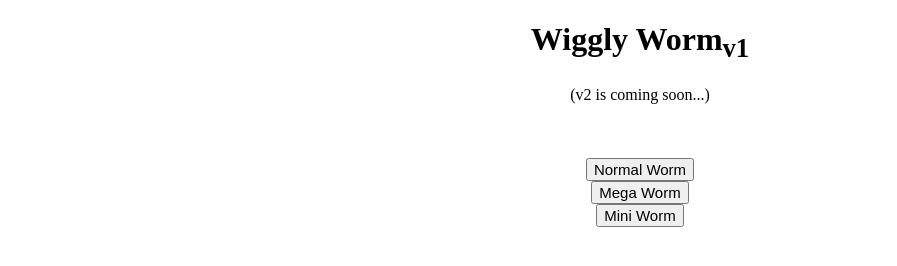
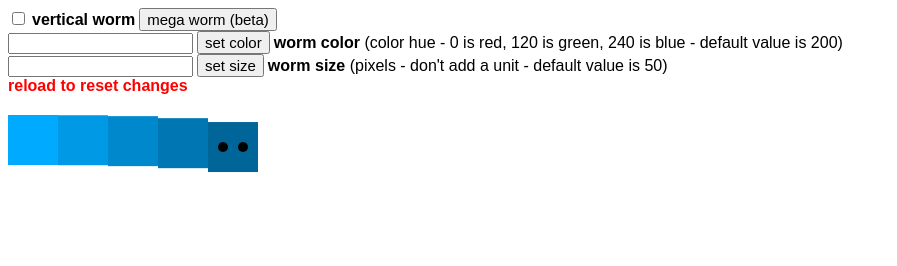
Before and after one commit to Arq091/wiggly-worm, a plain HTML site: page index.html in a window 1280 px wide. Shown: the whole page, without its empty margins (0-897 px from the left). Drawn offline with Linux system fonts and the light colour scheme.

```diff
--- a/index.html
+++ b/index.html
@@ -6,16 +6,40 @@
     <meta name="viewport" content="width=device-width, initial-scale=1.0">
     <link rel="stylesheet" href="style.css">
     <script src="app.js" defer></script>
-    <title>Wiggly Worm v1</title>
+    <title>Document</title>
 </head>
 <body>
-    <center>
-        <h1>Wiggly Worm<sub>v1</sub></h1>
-        <div class="note">(v2 is coming soon...)</div>
-        <br><br><br>
-        <button onclick="normalworm()">Normal Worm</button><br>
-        <button onclick="megaworm()">Mega Worm</button><br>
-        <button onclick="miniworm()">Mini Worm</button><br>
-    </center>
+    <div id="container">
+        <div class="menu">
+            <div>
+                <input type="checkbox" name="checkbox" id="checkbox" onclick="vertical()">
+                <label for="checkbox" style="user-select: none;"><strong>vertical worm</strong></label>
+                <button onclick="megaworm()">mega worm (beta)</button>
+            </div>
+            <div>
+                <input type="text" name="clr" id="clr">
+                <button onclick="setcolor()">set color</button>
+                <label><strong>worm color</strong> (color hue - 0 is red, 120 is green, 240 is blue - default value is 200)</label>
+            </div>
+            <div>
+                <input type="text" name="sz" id="sz">
+                <button onclick="setsize()">set size</button>
+                <label><strong>worm size</strong> (pixels - don't add a unit - default value is 50)</label>
+            </div>
+            <div>
+                <label class="warning">reload to reset changes</label>
+            </div>
+        </div>
+        <div class="worm" id="worm">
+            <div class="box n1"></div>
+            <div class="box n2"></div>
+            <div class="box n3"></div>
+            <div class="box n4"></div>
+            <div class="box n5" id="n5">
+                <div></div>
+                <div></div>
+            </div>
+        </div>
+    </div>
 </body>
 </html>
```
